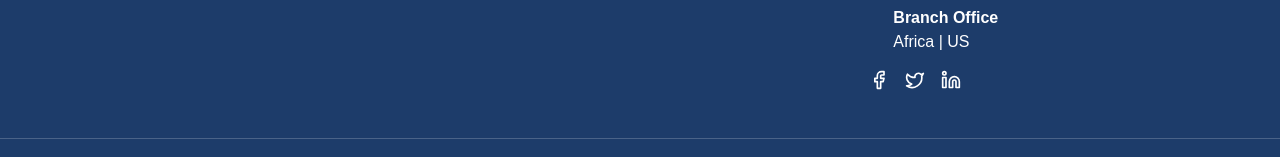
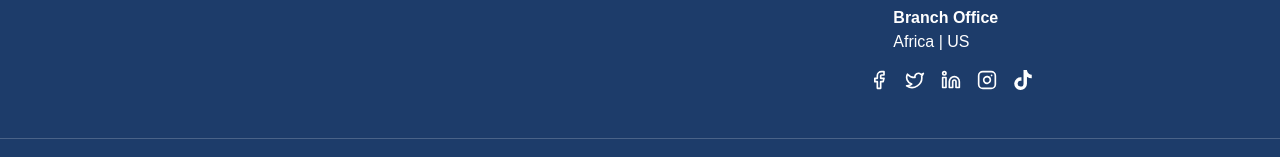
Before and after one commit to digitalflex-org/digitalflex, a Next.js app: page / in a window 1280 px wide. Shown: the part 1551-1708 px from the top of the page. Built offline with nearby package versions, Linux system fonts and the light colour scheme.

Commit message:
feat(social media links): add social media links

```diff
--- a/src/components/footer.jsx
+++ b/src/components/footer.jsx
@@ -1,6 +1,6 @@
 import Link from 'next/link';
 import Image from 'next/image';
-import { Facebook, Twitter, Linkedin, Phone, Mail, Clock, MapPin } from 'lucide-react';
+import { Facebook, Twitter, Linkedin, Phone, Mail, Clock, MapPin, Instagram, Music } from 'lucide-react';
 
 export default function Footer() {
     return (
@@ -48,9 +48,26 @@ export default function Footer() {
                             Africa | US </span></a>
                     </div>
                     <div className="flex gap-4 mb-4">
-                        <a href="#" className="hover:text-[#ff6f3c]"><Facebook size={20} /></a>
-                        <a href="#" className="hover:text-[#ff6f3c]"><Twitter size={20} /></a>
-                        <a href="#" className="hover:text-[#ff6f3c]"><Linkedin size={20} /></a>
+                        <Link href="https://web.facebook.com/people/Digital-Flex/61571599517217/" className="hover:text-[#ff6f3c]"><Facebook size={20} /></Link>
+                        <Link href="https://x.com/d_gitalflex" className="hover:text-[#ff6f3c]"><Twitter size={20} /></Link>
+                        <Link href="#" className="hover:text-[#ff6f3c]"><Linkedin size={20} /></Link>
+                        <Link href="https://www.instagram.com/d_gitalflex/#" className="hover:text-[#ff6f3c]"><Instagram size={20} /></Link>
+                        <Link
+                            href="https://www.tiktok.com/@digitalflex"
+                            className="hover:text-[#ff6f3c]"
+                            target="_blank"
+                            rel="noopener noreferrer"
+                        >
+                            <svg
+                                xmlns="http://www.w3.org/2000/svg"
+                                viewBox="0 0 448 512"
+                                width="20"
+                                height="20"
+                                fill="currentColor"
+                            >
+                                <path d="M448,209.91a210.06,210.06,0,0,1-122.77-39.25V349.38A162.55,162.55,0,1,1,185,188.31V278.2a74.62,74.62,0,1,0,52.23,71.18V0l88,0a121.18,121.18,0,0,0,1.86,22.17h0A122.18,122.18,0,0,0,381,102.39a121.43,121.43,0,0,0,67,20.14Z" />
+                            </svg>
+                        </Link>
                     </div>
                     {/*<p className="text-sm text-gray-300">support@digitalflex.org</p> */}
                 </div>
```
